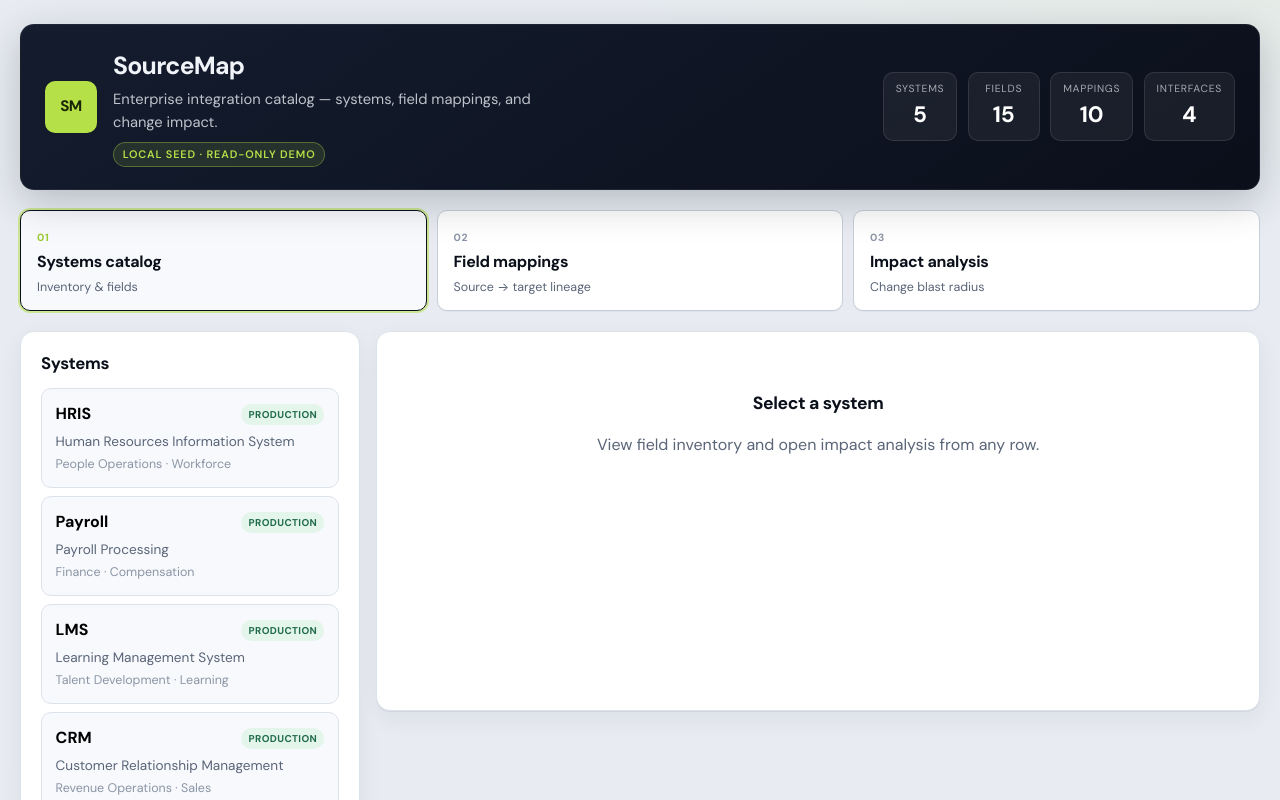
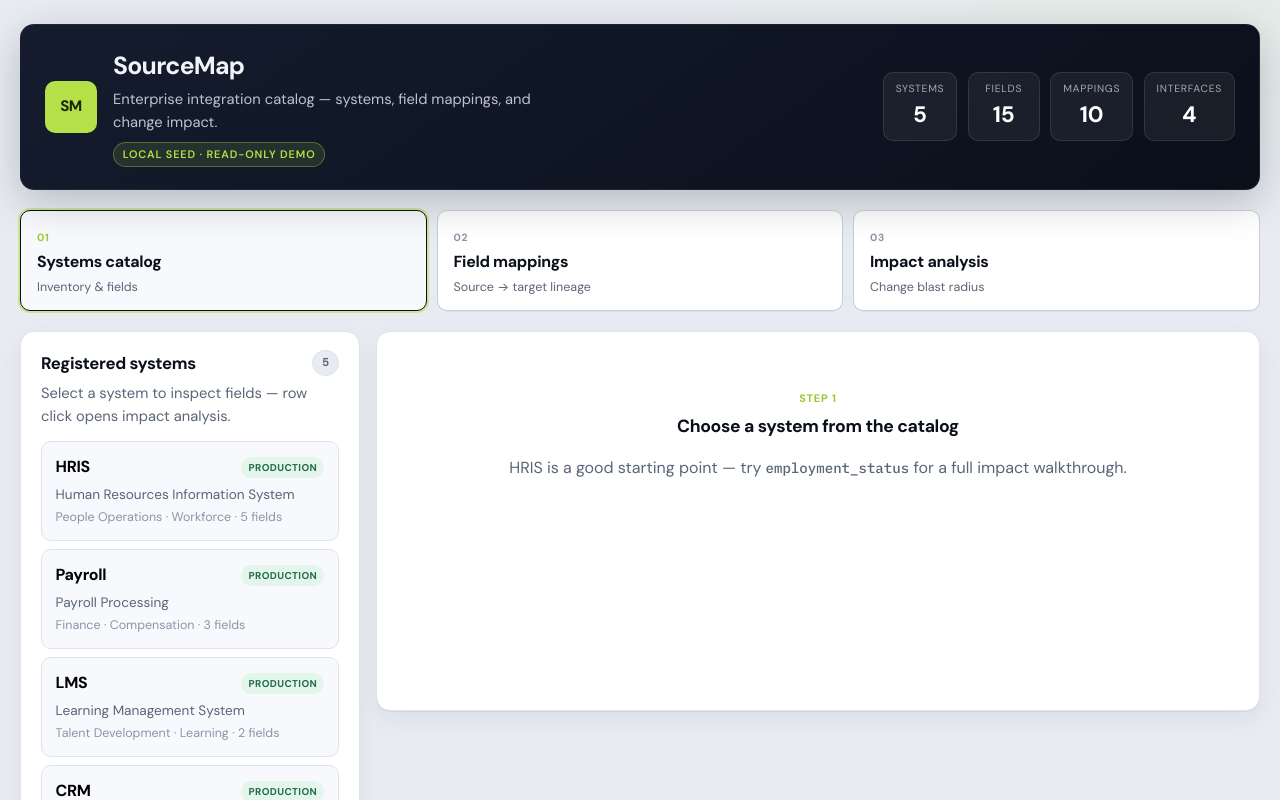
Before and after one commit to jah-guide/sourcemap, a React (Vite) app: page / in a window 1280 px wide. Shown: the top 800 px of the page. Built offline with nearby package versions, Linux system fonts and the light colour scheme.

Commit message:
ui: upgrade systems catalog layout and field table

```diff
--- a/src/App.css
+++ b/src/App.css
@@ -542,3 +542,93 @@ tbody tr[role='button']:hover,
   font-size: 0.88rem;
   color: var(--color-muted);
 }
+
+/* Systems catalog */
+.panel-heading-row {
+  display: flex;
+  align-items: center;
+  justify-content: space-between;
+  gap: 0.75rem;
+  margin-bottom: 0.35rem;
+}
+
+.panel-heading-row h2 {
+  margin: 0;
+  display: flex;
+  flex-wrap: wrap;
+  align-items: center;
+  gap: 0.5rem;
+}
+
+.count-pill {
+  font-size: 0.72rem;
+  font-weight: 700;
+  font-variant-numeric: tabular-nums;
+  padding: 0.2rem 0.55rem;
+  border-radius: 999px;
+  background: var(--color-surface);
+  border: 1px solid var(--color-border-subtle);
+  color: var(--color-muted);
+}
+
+.catalog-hint {
+  margin-bottom: 0.85rem;
+}
+
+.system-acronym {
+  font-size: 1rem;
+  letter-spacing: -0.02em;
+}
+
+.domain-chip {
+  font-size: 0.65rem;
+  font-weight: 700;
+  text-transform: uppercase;
+  letter-spacing: 0.06em;
+  padding: 0.15rem 0.45rem;
+  border-radius: 999px;
+  background: rgba(181, 224, 72, 0.2);
+  color: var(--color-accent-ink);
+}
+
+.catalog-table tbody tr[role='button']:focus-visible {
+  outline: 2px solid var(--color-accent-strong);
+  outline-offset: -2px;
+}
+
+.field-name {
+  color: var(--color-ink-soft);
+}
+
+.type-tag {
+  font-size: 0.72rem;
+  font-weight: 600;
+  padding: 0.12rem 0.4rem;
+  border-radius: var(--radius-sm);
+  background: var(--color-copper-soft);
+  color: #6b4423;
+}
+
+.pii-flag {
+  font-size: 0.65rem;
+  font-weight: 700;
+  text-transform: uppercase;
+  letter-spacing: 0.05em;
+  padding: 0.15rem 0.4rem;
+  border-radius: var(--radius-sm);
+  background: var(--color-critical-bg);
+  color: var(--color-critical);
+}
+
+.meta-inline {
+  color: var(--color-muted-faint);
+}
+
+.catalog-empty .empty-kicker {
+  margin: 0 0 0.35rem;
+  font-size: 0.68rem;
+  font-weight: 700;
+  text-transform: uppercase;
+  letter-spacing: 0.08em;
+  color: var(--color-accent-strong);
+}
--- a/src/components/SystemsCatalog.tsx
+++ b/src/components/SystemsCatalog.tsx
@@ -1,106 +1,275 @@
 import { buildIndexes, fieldsForSystem } from '../lib/catalog'
+
 import type { SourceMapCatalog } from '../types'
 
+
+
 interface SystemsCatalogProps {
+
   catalog: SourceMapCatalog
+
   selectedSystemId: string | null
+
   selectedFieldId: string | null
+
   onSelectSystem: (id: string | null) => void
+
   onSelectField: (id: string) => void
+
 }
 
+
+
 export function SystemsCatalog({
+
   catalog,
+
   selectedSystemId,
+
   selectedFieldId,
+
   onSelectSystem,
+
   onSelectField,
+
 }: SystemsCatalogProps) {
+
   const { systemById } = buildIndexes(catalog)
 
+  const selectedSystem = selectedSystemId
+
+    ? systemById.get(selectedSystemId)
+
+    : undefined
+
+  const fieldRows = selectedSystemId
+
+    ? fieldsForSystem(catalog, selectedSystemId)
+
+    : []
+
+
+
   return (
-    <div className="split-panel">
-      <section className="panel">
-        <h2>Systems</h2>
+
+    <div className="split-panel catalog-layout">
+
+      <section className="panel catalog-sidebar">
+
+        <div className="panel-heading-row">
+
+          <h2>Registered systems</h2>
+
+          <span className="count-pill">{catalog.systems.length}</span>
+
+        </div>
+
+        <p className="panel-intro catalog-hint">
+
+          Select a system to inspect fields — row click opens impact analysis.
+
+        </p>
+
         <ul className="system-list">
-          {catalog.systems.map((system) => (
+
+          {catalog.systems.map((system) => {
+
+            const fieldCount = fieldsForSystem(catalog, system.id).length
+
+            return (
+
               <li key={system.id}>
+
                 <button
+
                   type="button"
+
                   className={
+
                     selectedSystemId === system.id ? 'card-btn selected' : 'card-btn'
+
                   }
+
                   onClick={() =>
+
                     onSelectSystem(selectedSystemId === system.id ? null : system.id)
+
                   }
+
                 >
+
                   <div className="card-row">
-                  <strong>{system.acronym}</strong>
+
+                    <strong className="system-acronym">{system.acronym}</strong>
+
                     <span className={`badge status-${system.status}`}>
+
                       {system.status}
+
                     </span>
+
                   </div>
+
                   <span className="muted">{system.name}</span>
+
                   <span className="meta">
-                  {system.owner} · {system.domain}
+
+                    {system.owner} · {system.domain} · {fieldCount} fields
+
                   </span>
+
                 </button>
+
               </li>
-          ))}
+
+            )
+
+          })}
+
         </ul>
+
       </section>
 
-      <section className="panel panel-grow">
-        {selectedSystemId ? (
+
+
+      <section className="panel panel-grow catalog-detail">
+
+        {selectedSystem ? (
+
           <>
-            <h2>{systemById.get(selectedSystemId)?.acronym} — fields</h2>
-            <p className="panel-intro">
-              {systemById.get(selectedSystemId)?.description}
+
+            <div className="panel-heading-row">
+
+              <h2>
+
+                <span className="domain-chip">{selectedSystem.domain}</span>
+
+                {selectedSystem.acronym} — field inventory
+
+              </h2>
+
+              <span className="count-pill">{fieldRows.length} fields</span>
+
+            </div>
+
+            <p className="panel-intro">{selectedSystem.description}</p>
+
+            <div className="table-wrap catalog-table">
+
+              <table>
+
+                <thead>
+
+                  <tr>
+
+                    <th>Field</th>
+
+                    <th>Type</th>
+
+                    <th>PII</th>
+
+                    <th>Description</th>
+
+                  </tr>
+
+                </thead>
+
+                <tbody>
+
+                  {fieldRows.map((field) => (
+
+                    <tr
+
+                      key={field.id}
+
+                      className={selectedFieldId === field.id ? 'row-selected' : ''}
+
+                      onClick={() => onSelectField(field.id)}
+
+                      onKeyDown={(e) => {
+
+                        if (e.key === 'Enter' || e.key === ' ') {
+
+                          e.preventDefault()
+
+                          onSelectField(field.id)
+
+                        }
+
+                      }}
+
+                      tabIndex={0}
+
+                      role="button"
+
+                      title="Open impact analysis for this field"
+
+                    >
+
+                      <td>
+
+                        <code className="field-name">{field.name}</code>
+
+                      </td>
+
+                      <td>
+
+                        <span className="type-tag">{field.dataType}</span>
+
+                      </td>
+
+                      <td>
+
+                        {field.pii ? (
+
+                          <span className="pii-flag">PII</span>
+
+                        ) : (
+
+                          <span className="meta-inline">—</span>
+
+                        )}
+
+                      </td>
+
+                      <td>{field.description}</td>
+
+                    </tr>
+
+                  ))}
+
+                </tbody>
+
+              </table>
+
+            </div>
+
+          </>
+
+        ) : (
+
+          <div className="empty-state catalog-empty">
+
+            <p className="empty-kicker">Step 1</p>
+
+            <h2>Choose a system from the catalog</h2>
+
+            <p>
+
+              HRIS is a good starting point — try <code>employment_status</code> for a
+
+              full impact walkthrough.
+
             </p>
-            <div className="table-wrap">
-              <table>
-                <thead>
-                  <tr>
-                    <th>Field</th>
-                    <th>Type</th>
-                    <th>PII</th>
-                    <th>Description</th>
-                  </tr>
-                </thead>
-                <tbody>
-                  {fieldsForSystem(catalog, selectedSystemId).map((field) => (
-                    <tr
-                      key={field.id}
-                      className={selectedFieldId === field.id ? 'row-selected' : ''}
-                      onClick={() => onSelectField(field.id)}
-                      onKeyDown={(e) => {
-                        if (e.key === 'Enter' || e.key === ' ') {
-                          e.preventDefault()
-                          onSelectField(field.id)
+
+          </div>
+
+        )}
+
+      </section>
+
+    </div>
+
+  )
+
 }
-                      }}
-                      tabIndex={0}
-                      role="button"
-                    >
-                      <td>
-                        <code>{field.name}</code>
-                      </td>
-                      <td>{field.dataType}</td>
-                      <td>{field.pii ? 'Yes' : '—'}</td>
-                      <td>{field.description}</td>
-                    </tr>
-                  ))}
-                </tbody>
-              </table>
-            </div>
-          </>
-        ) : (
-          <div className="empty-state">
-            <h2>Select a system</h2>
-            <p>View field inventory and open impact analysis from any row.</p>
-          </div>
-        )}
-      </section>
-    </div>
-  )
-}
```
Lines whose indentation alone changed are shown as unchanged.
